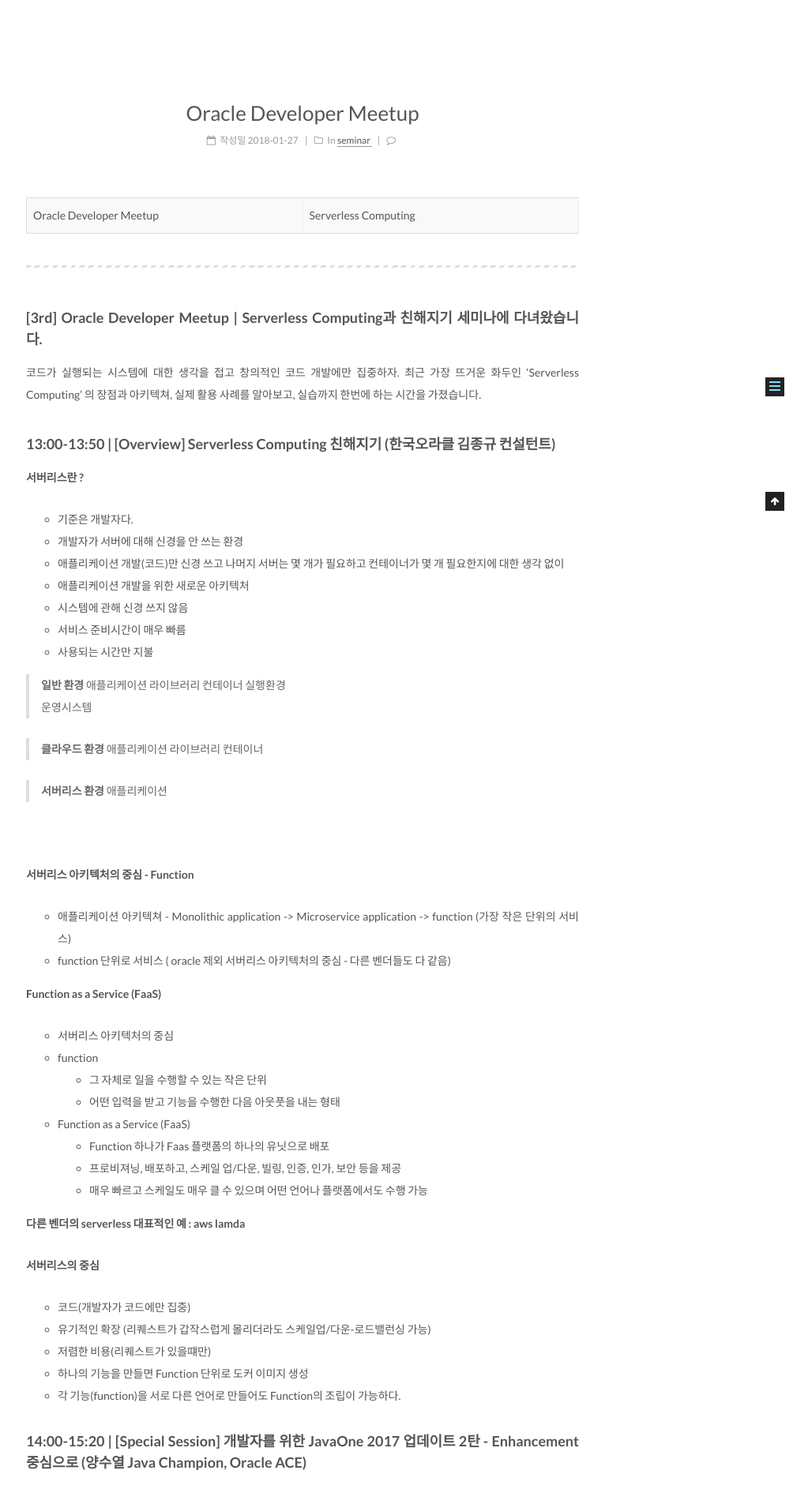
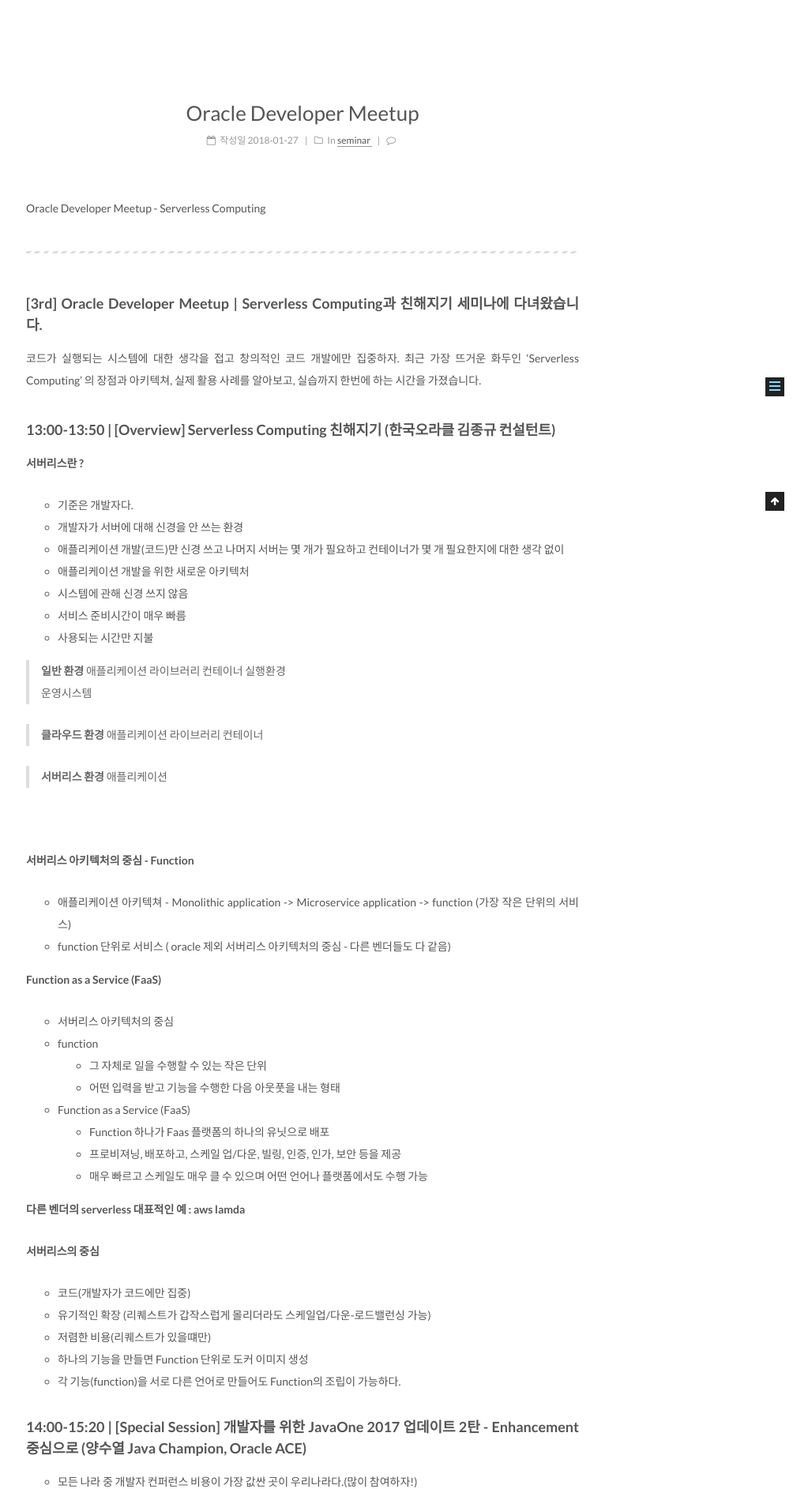
Before and after one commit to gwonsungjun/gwonsungjun.github.io, a Jekyll site: the page built from _posts/2018-01-27-3rd_oracle_meetup.md, in a window 1280 px wide. Shown: the part 353-2239 px from the top of the page at 79% size, without its empty margins (257-1280 px from the left). Built offline with Jekyll 4.4.1, drawn with Linux system fonts in a browser that asks for light colours; comment, search, counter and statistics services are not loaded.

Commit message:
modify files

```diff
--- a/_config.yml
+++ b/_config.yml
@@ -215,8 +215,6 @@
 social:
   GitHub: https://github.com/gwonsungjun
   Twitter: https://twitter.com/kwen5600
-  Stackoverflow : https://stackoverflow.com/users/8965178/sungjungwon?tab=profile
-  Facebook : https://www.facebook.com/sungjun.gwon
 
 # Social Links Icons
 # Icon Mapping:
@@ -229,7 +227,6 @@
   # KeyMapsToSocialItemKey: NameOfTheIconFromFontAwesome
   GitHub: github
   Twitter: twitter
-  Facebook: facebook
   #Weibo: weibo
 
 
--- a/_posts/2018-01-27-3rd_oracle_meetup.md
+++ b/_posts/2018-01-27-3rd_oracle_meetup.md
@@ -6,7 +6,7 @@
 category: seminar
 ---
 
-Oracle Developer Meetup | Serverless Computing
+Oracle Developer Meetup - Serverless Computing
 
 ---
 
```
